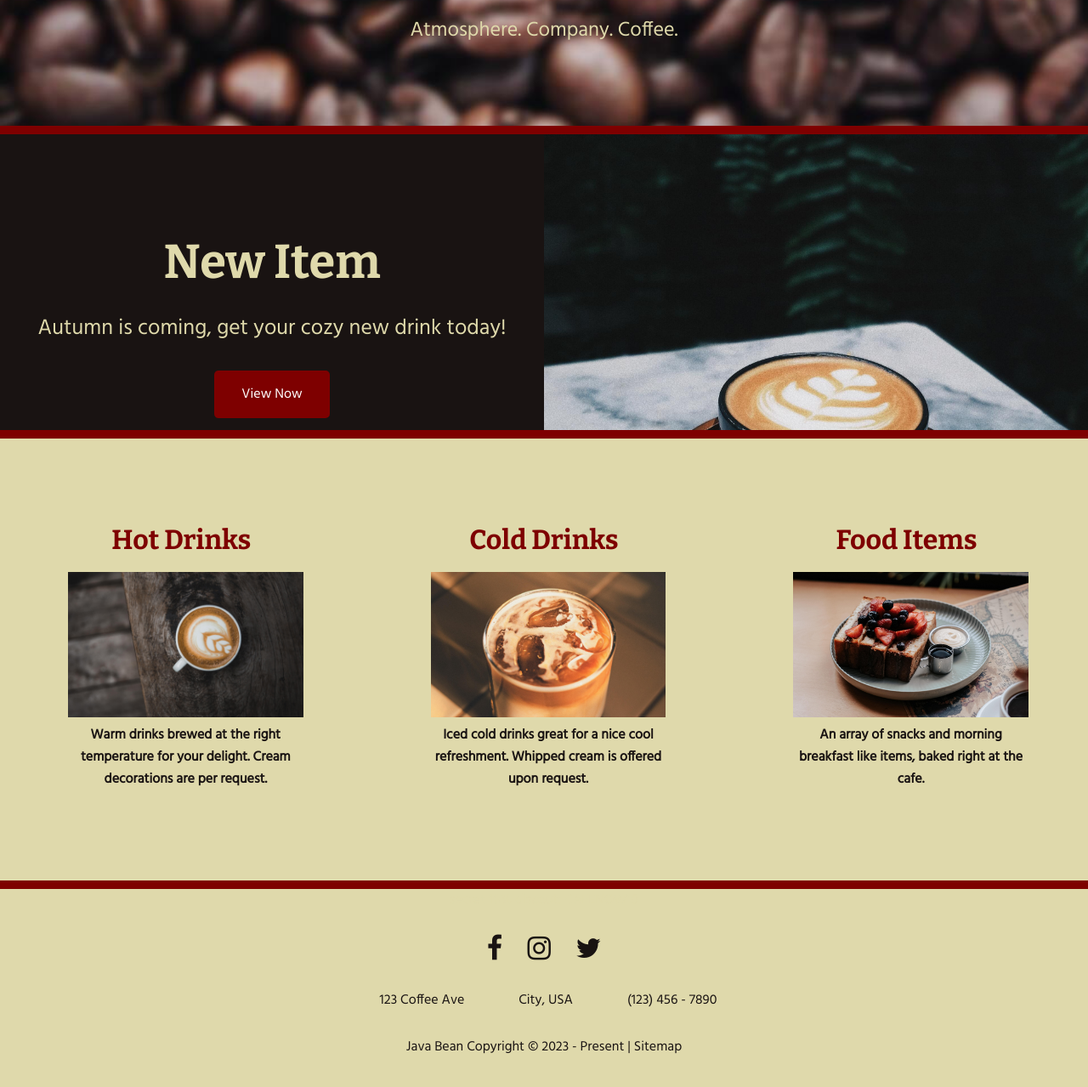
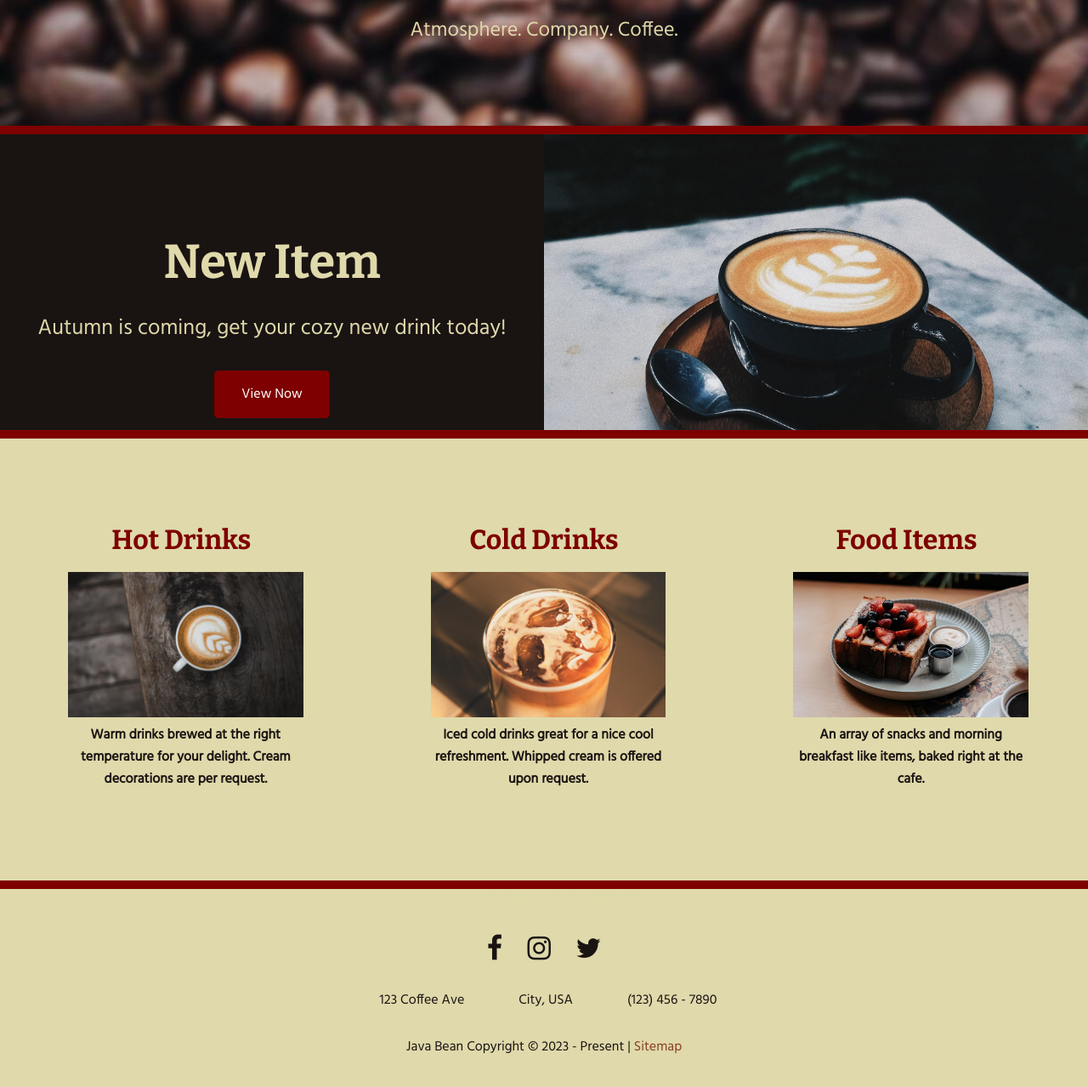
Before and after one commit to missshainale/javabean, a plain HTML site: page index.html in a window 1280 px wide. Shown: the part 527-1806 px from the top of the page at 85% size. Drawn offline with nearby package versions, Linux system fonts and the light colour scheme.

Commit message:
Update stylesheet.css
Fixed Sitemap link color
Centered rowimage

```diff
--- a/css/stylesheet.css
+++ b/css/stylesheet.css
@@ -187,12 +187,12 @@ ul, ul {
 }
 
 a.sitemap {
-  color: #883E24;
+  color: #883E24 !important;
   text-decoration: none;
 }
 
 a.sitemap:hover {
-  text-decoration: underline;
+  text-decoration: underline !important;
 }
 
 .navbar {
@@ -600,7 +600,7 @@ a.nav-link:hover {
     .rowimage {
       width: 50%;
       height: 100%;
-      background-position: top;
+      background-position: center;
       background-repeat: no-repeat;
       background-size: cover;
       float: right;
```
